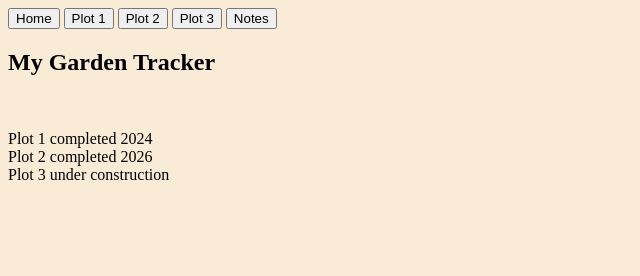
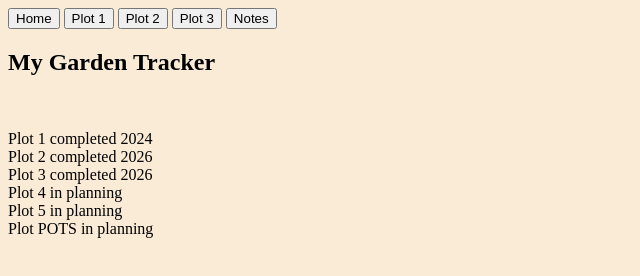
Before and after one commit to CrescentKaz/garden-tracker, a plain HTML site: page index.html in a window 1280 px wide. Shown: the whole page, without its empty margins (0-640 px from the left). Drawn offline with Linux system fonts and the light colour scheme.

Commit message:
Update index.html

```diff
--- a/index.html
+++ b/index.html
@@ -22,13 +22,16 @@
       <p>
         Plot 1 completed 2024<br>
         Plot 2 completed 2026<br>
-        Plot 3 under construction
+        Plot 3 completed 2026<br>
+        Plot 4 in planning<br>
+        Plot 5 in planning<br>
+        Plot POTS in planning
       </p>
     </section>
     <section id="plotSection" style="display:none">
       <!-- This section is only about garden plot 1 -->
       <h2 id="plotTitle"></h2>
-      <div id="plotMap" class="garden-map">
+      <div id="plotMap" class="garden-map container">
         <!-- This is where the grid for plot 1 is laid out-->
 <!-- once the logs are working, need to add a hover for every location that tells what plants used to be there -->
         <div id="h1" class="horizontal-content">
```
